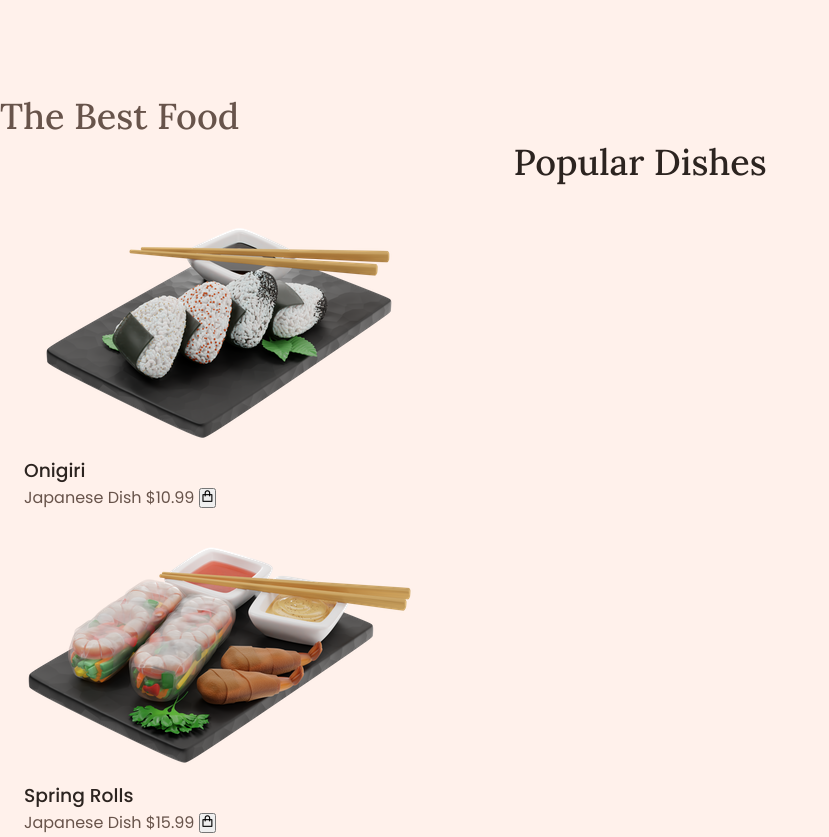
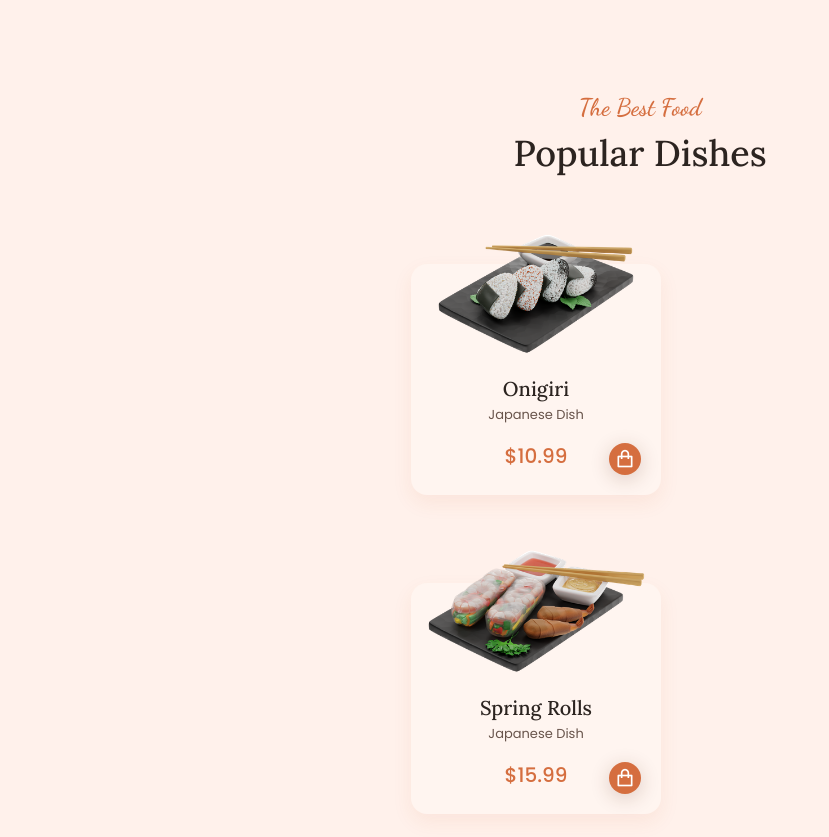
Before and after one commit to LeslieLopez25/sushi-restaurant, a plain HTML site: page index.html in a window 1280 px wide. Shown: the part 1293-2130 px from the top of the page, without its empty margins (0-829 px from the left). Drawn offline with nearby package versions, Linux system fonts and the light colour scheme.

Commit message:
Added styles to popular section

```diff
--- a/index.html
+++ b/index.html
@@ -128,12 +128,12 @@
 
         <!-- POPULAR -->
         <section class="popular section" id="popular">
-            <span class="section__title">The Best Food</span>
+            <span class="section__subtitle">The Best Food</span>
             <h2 class="section__title">Popular Dishes</h2>
 
             <div class="popular__container container grid">
                 <article class="popular__card">
-                    <img src="img/popular-onigiri.png" alt="popular image" class="popular">
+                    <img src="img/popular-onigiri.png" alt="popular image" class="popular__img">
 
                     <h3 class="popular__name">Onigiri</h3>
                     <span class="popular__description">Japanese Dish</span>
@@ -146,7 +146,7 @@
                 </article>
 
                 <article class="popular__card">
-                    <img src="img/popular-spring-rols.png" alt="popular image" class="popular">
+                    <img src="img/popular-spring-rols.png" alt="popular image" class="popular__img">
 
                     <h3 class="popular__name">Spring Rolls</h3>
                     <span class="popular__description">Japanese Dish</span>
@@ -159,7 +159,7 @@
                 </article>
 
                 <article class="popular__card">
-                    <img src="img/popular-sushi-rolls.png" alt="popular image" class="popular">
+                    <img src="img/popular-sushi-rolls.png" alt="popular image" class="popular__img">
 
                     <h3 class="popular__name"></h3>
                     <span class="popular__description">Japanese Dish</span>
--- a/styles.css
+++ b/styles.css
@@ -383,7 +383,73 @@ img {
 }
 
 /*=============== POPULAR ===============*/
+.popular__container {
+    padding-top: 4rem;
+    grid-template-columns: 250px;
+    justify-content: center;
+    row-gap: 5.5rem;
+}
 
+.popular__card {
+    position: relative;
+    background-color: var(--container-color);
+    padding: 7rem 2rem 1.5rem;
+    box-shadow: 0 8px 20px hsla(19, 64%, 48%, .08);
+    border-radius: 1rem;
+    text-align: center;
+}
+
+.popular__img {
+    width: 220px;
+    position: absolute;
+    inset: 0;
+    top: -2.5rem;
+    margin: 0 auto;
+    transition: transform .4s;
+}
+
+.popular__name {
+    font-size: var(--h3-font-size);
+    font-family: var(--title-font);
+    margin-bottom: .25rem;
+}
+
+.popular__description {
+    display: block;
+    font-size: var(--smaller-font-size);
+    margin-bottom: 1rem;
+}
+
+.popular__price {
+    font-size: var(--h3-font-size);
+    font-weight: var(--font-medium);
+    color: var(--first-color);
+}
+
+.popular__button {
+    display: flex;
+    background-color: var(--first-color);
+    padding: 6px;
+    border-radius: 50%;
+    border: none;
+    outline: none;
+    color: #fff;
+    font-size: 1.25rem;
+    box-shadow: 0 4px 20px hsla(19, 64%, 20%, .2);
+    position: absolute;
+    bottom: 1.25rem;
+    right: 1.25rem;
+    cursor: pointer;
+    transition: background .3s;
+}
+
+.popular__button:hover {
+    background-color: var(--first-color-alt);
+}
+
+.popular__card:hover .popular__img {
+    transform: translateY(-.25rem);
+}
 
 /*=============== RECENTLY ===============*/
 
```
